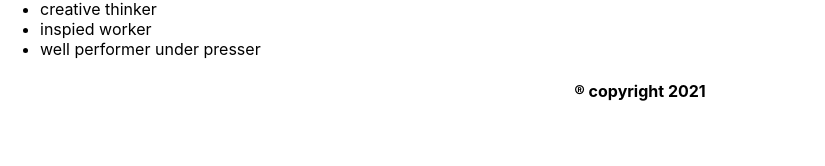
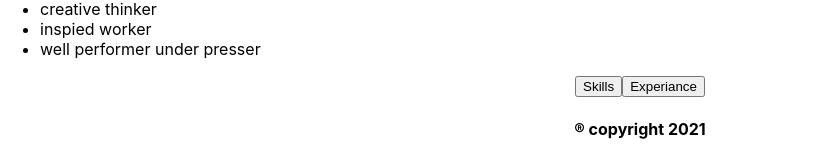
Before and after one commit to tenesami/practice-react, a React (Create React App) app: page / in a window 1280 px wide. Shown: the part 347-513 px from the top of the page, without its empty margins (0-825 px from the left). Built offline with nearby package versions, Linux system fonts and the light colour scheme.

Commit message:
useState is added

```diff
--- a/src/App.js
+++ b/src/App.js
@@ -1,4 +1,5 @@
 import './App.css';
+import React, { useState } from 'react';
 
 
 const Header = () => {
@@ -12,13 +13,12 @@ const Header = () => {
 const Main = (props) => {
   return (
     <section>
-
       <img
         src="https://github.com/tenesami.png"
         height={200} style={{borderRadius: "50%"}}
-        alt="github profile photo"
+        alt="github Avator"
       />
-    <h3> The following list are my {props.me}</h3>
+    <h3> The following list are my {props.tesfaye}</h3>
 
     <ul style={{textAlign: "left"}}>
       {myQulaityObj.map((quality) => <li key={quality.id}>{quality.myquality}</li>)}
@@ -39,13 +39,26 @@ const Footer = (props) => {
 ];
 
 const myQulaityObj = myQuality.map((quality, i) => ({id: i, myquality: quality}));
-console.log(myQulaityObj);
+//console.log(myQulaityObj);
 
 function App() {
+
+  const [skill, setSkill] = useState("God");
+  console.log(`one of my skills is ${skill}`);
+
+  const [expriance, setExperiance] = useState("React")
+  console.log(`I am experianced with ${expriance}`);
+
   return (
     <div className="App">
       <Header />
-      <Main me={"quality"} />
+
+      <Main tesfaye={"quality"} myQuality={myQulaityObj}/>
+
+      <button onClick={() => (setSkill('javaScript'))}>Skills</button>
+      <button onClick={() => (setExperiance('React'))}>Experiance</button>
+
+
       <Footer year={new Date().getFullYear()}/>
     </div>
   );
```
